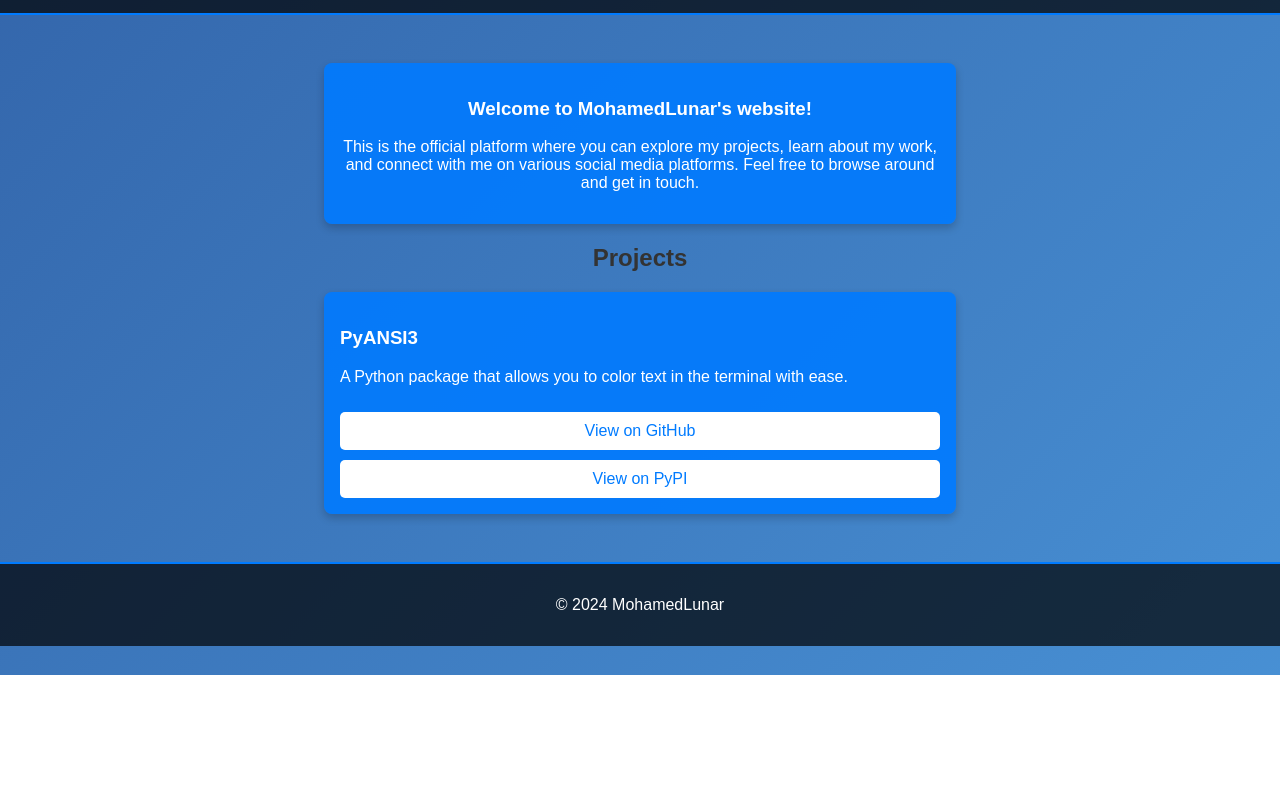
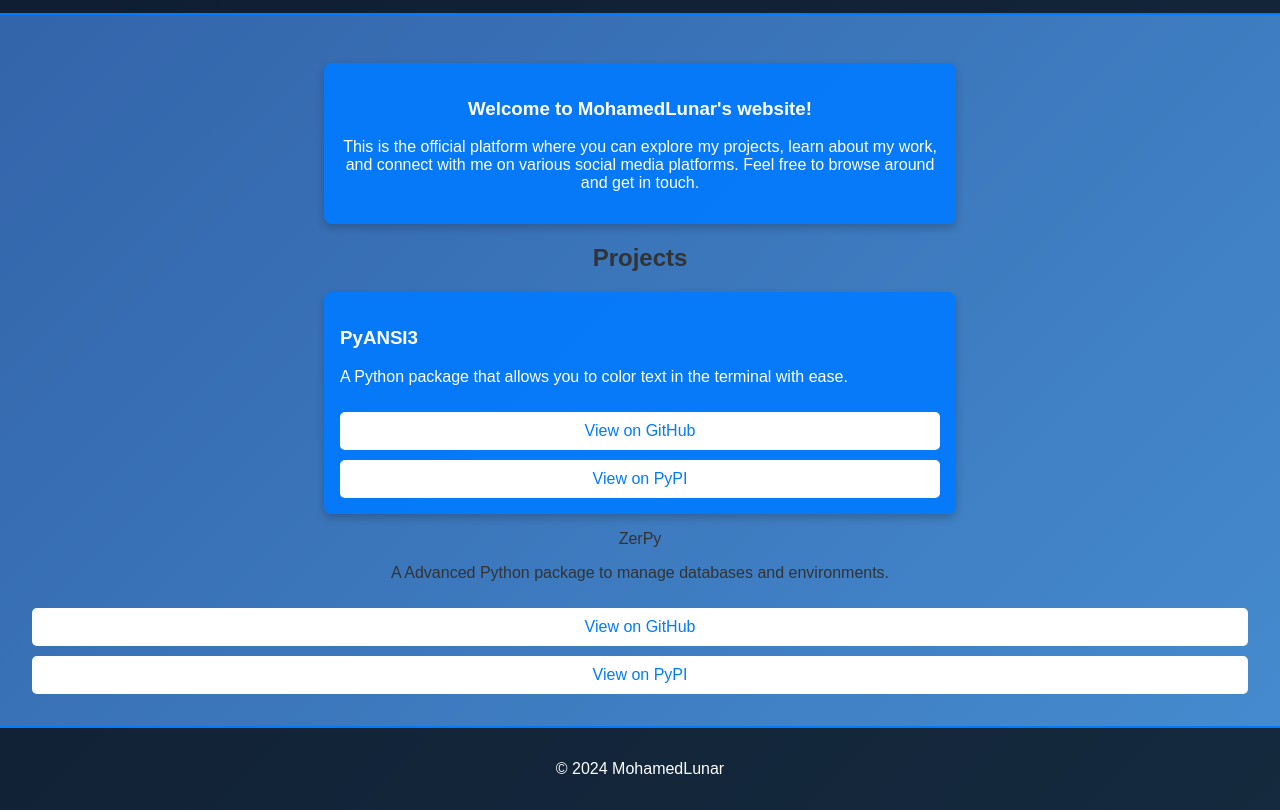
Before and after one commit to MohamedLunar/mohamedlunar.github.io, a plain HTML site: page index.html in a window 1280 px wide. Shown: the part 125-935 px from the top of the page. Before the commit the page ends 800 px from the top, so only its background shows below. Drawn offline with Linux system fonts and the light colour scheme.

Commit message:
Update index.htmliedjdjdj

```diff
--- a/index.html
+++ b/index.html
@@ -177,6 +177,11 @@
                 <button class="project-button" onclick="openLink('https://pypi.org/project/py-ansi3')">View on PyPI</button>
             </div>
         </section>
+        </h4>ZerPy</h4>
+                <p>A Advanced Python package to manage databases and environments.</p>
+                <button class="project-button" onclick="openLink('https://github.com/mohamedlunar/zerpy')">View on GitHub</button>
+                <button class="project-button" onclick="openLink('https://pypi.org/project/zerpy')">View on PyPI</button>
+    </div>
     </main>
     <footer>
         <p>&copy; 2024 MohamedLunar</p>
```
